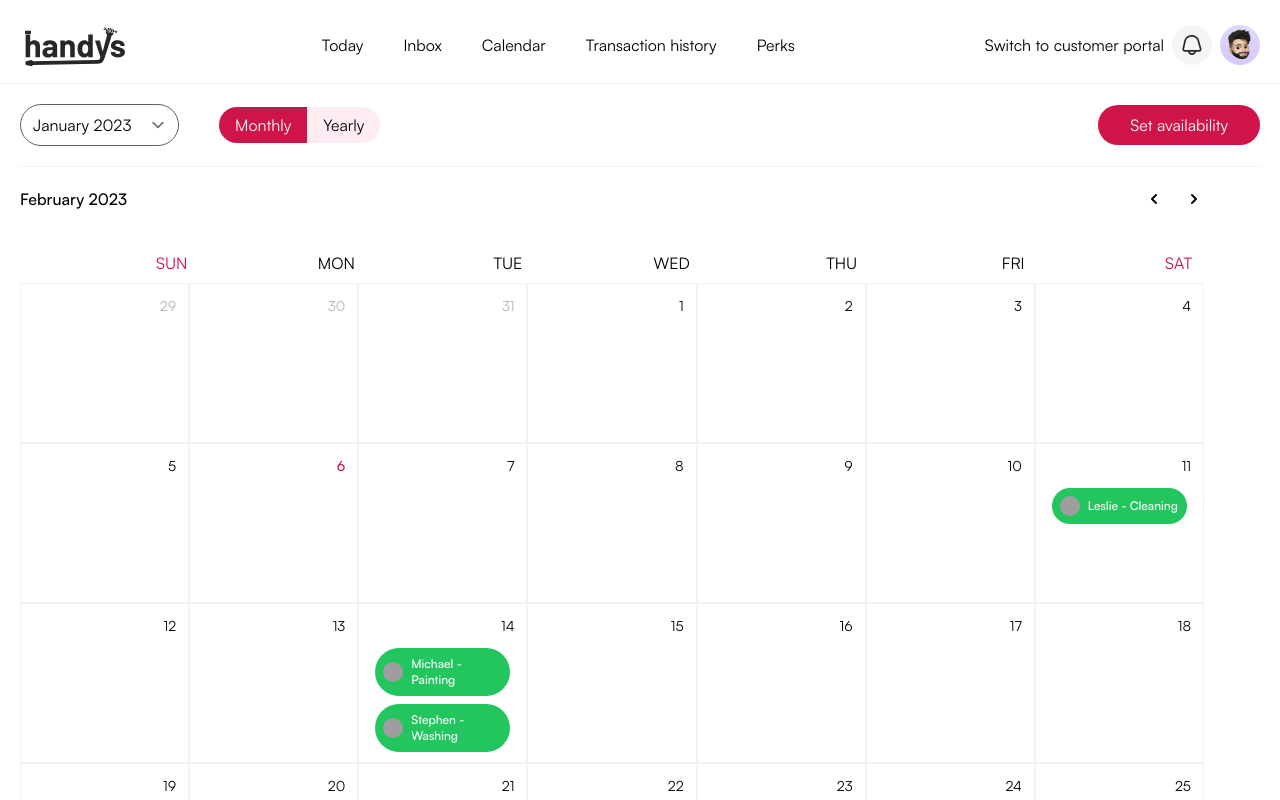
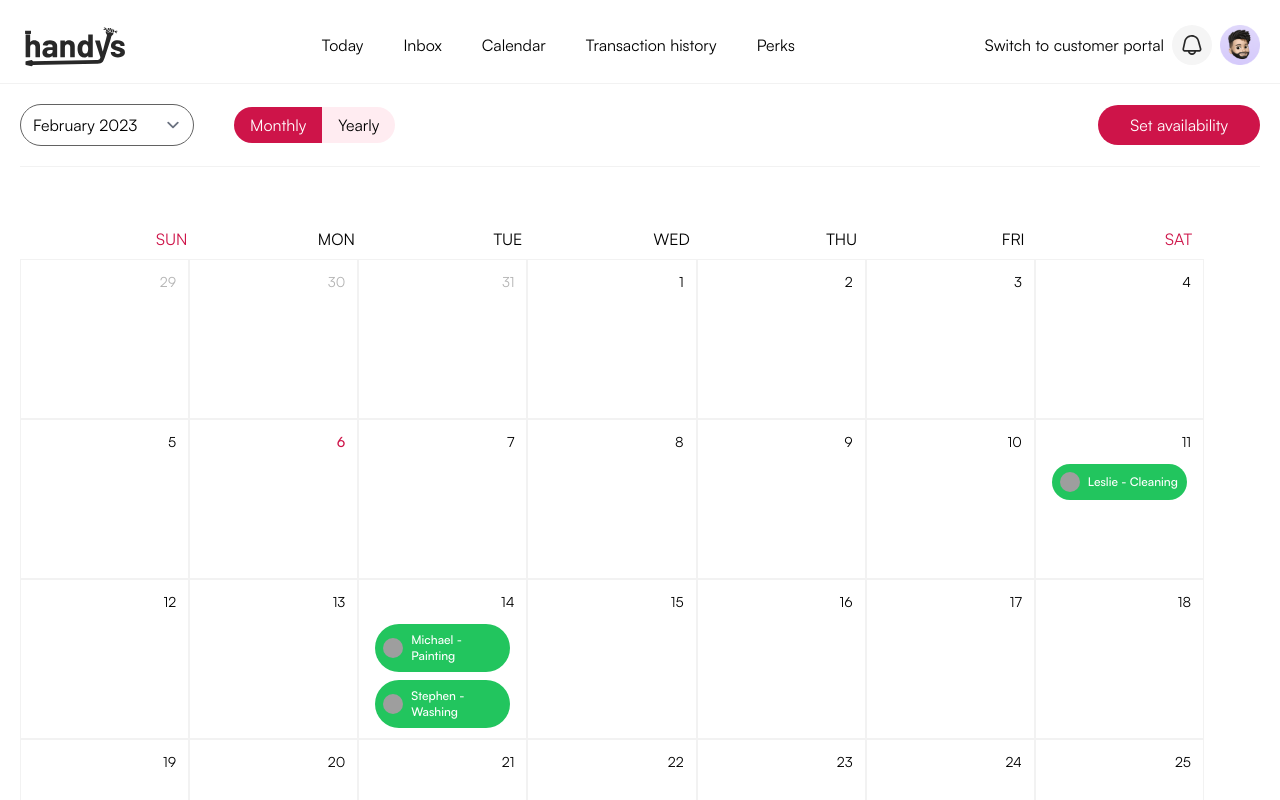
Before and after one commit to Handys-Inc/mvp-provider-portal, a React (Create React App) app: page /calendar in a window 1280 px wide. Built offline with nearby package versions, Linux system fonts and the light colour scheme; grey boxes are pictures that could not be loaded.

Commit message:
month selector

```diff
--- a/src/app/Calendar/Calendar.js
+++ b/src/app/Calendar/Calendar.js
@@ -3,15 +3,25 @@ import Layout from "../../components/Layout/Layout";
 import CalendarHeader from "./components/CalendarHeader";
 import View from "./components/View";
 
+import { startOfToday, format } from "date-fns";
+
 function Calendar() {
   const [view, setView] = useState("monthly");
+  const [currentFocus, setCurrentFocus] = useState(
+    format(startOfToday(), "MMM-yyyy")
+  );
 
   return (
     <Layout>
-      <CalendarHeader view={view} setView={setView} />
+      <CalendarHeader
+        currentFocus={currentFocus}
+        setCurrentFocus={setCurrentFocus}
+        view={view}
+        setView={setView}
+      />
 
       {/* Calendar here */}
-      <View view={view} />
+      <View currentFocus={currentFocus} view={view} />
     </Layout>
   );
 }
--- a/src/app/Calendar/components/CalModal.js
+++ b/src/app/Calendar/components/CalModal.js
@@ -43,7 +43,7 @@ export default function Modal({
               <Transition.Child
                 as={Fragment}
                 enter="ease-out duration-300"
-                enterFrom="opacity-0 scale-95"
+                enterFrom="position-y-200 scale-95"
                 enterTo="opacity-100 scale-100"
                 leave="ease-in duration-200"
                 leaveFrom="opacity-100 scale-100"
--- a/src/app/Calendar/components/CalendarHeader.js
+++ b/src/app/Calendar/components/CalendarHeader.js
@@ -1,17 +1,35 @@
 import React, { useState } from "react";
 import Border from "../../../components/Border/Border";
 
-function CalendarHeader({ view, setView }) {
+function CalendarHeader({ view, setView, currentFocus, setCurrentFocus }) {
+  console.log("current focus", currentFocus);
   return (
     <div>
       <div className="flex justify-between items-center my-5 ">
         <div className="flex gap-10 items-center">
           {/* Date Select */}
-          <select className="border border-gray rounded-full">
-            <option value="January">January 2023</option>
-            <option value="January">February 2023</option>
+          {/* console.log("today", today, format(today, "MMM-yyyy")); */}
+          <select
+            value={currentFocus}
+            onChange={(e) => {
+              console.log("settin current focus", e.target.value);
+              setCurrentFocus(e.target.value);
+            }}
+            className="border border-gray rounded-full"
+          >
+            <option value="Jan-2023">January 2023</option>
+            <option value="Feb-2023">February 2023</option>
+            <option value="Mar-2023">March 2023</option>
+            <option value="Apr-2023">April 2023</option>
+            <option value="May-2023">May 2023</option>
+            <option value="Jun-2023">June 2023</option>
+            <option value="Jul-2023">July 2023</option>
+            <option value="Aug-2023">August 2023</option>
+            <option value="Sep-2023">September 2023</option>
+            <option value="Oct-2023">October 2023</option>
+            <option value="Nov-2023">November 2023</option>
+            <option value="Dec-2023">December 2023</option>
           </select>
-
           {/* Month and year Selector */}
           <div className="rounded-full ">
             <span
--- a/src/app/Calendar/components/View.js
+++ b/src/app/Calendar/components/View.js
@@ -82,15 +82,15 @@ const years = [
   { month: "December" },
 ];
 
-export default function View({ view }) {
+export default function View({ view, currentFocus }) {
   let today = startOfToday();
   // Selected day
   let [selectedDay, setSelectedDay] = useState(today);
 
-  let [currentMonth, setCurrentMonth] = useState(format(today, "MMM-yyyy"));
+  let [currentMonth, setCurrentMonth] = useState(currentFocus);
 
   // Current Day month
-  let firstDayCurrentMonth = parse(currentMonth, "MMM-yyyy", new Date());
+  let firstDayCurrentMonth = parse(currentFocus, "MMM-yyyy", new Date());
 
   let days = eachDayOfInterval({
     start: startOfWeek(firstDayCurrentMonth),
@@ -123,10 +123,10 @@ export default function View({ view }) {
           <div className="md:grid md:grid-cols-1 md:divide-x md:divide-gray-200">
             <div className="md:pr-14">
               <div className="flex items-center">
-                <h2 className="flex-auto font-semibold text-gray-900">
+                {/* <h2 className="flex-auto font-semibold text-gray-900">
                   {format(firstDayCurrentMonth, "MMMM yyyy")}
-                </h2>
-                <button
+                </h2> */}
+                {/* <button
                   type="button"
                   onClick={previousMonth}
                   className="-my-1.5 flex flex-none items-center justify-center p-1.5 text-gray-400 hover:text-gray-500"
@@ -141,7 +141,7 @@ export default function View({ view }) {
                 >
                   <span className="sr-only">Next month</span>
                   <ChevronRightIcon className="w-5 h-5" aria-hidden="true" />
-                </button>
+                </button> */}
               </div>
               <div className="grid grid-cols-7 mt-10 text-sm md:text-base leading-6 text-right mr-3 text-gray-500">
                 <div className="text-primary">SUN</div>
```
